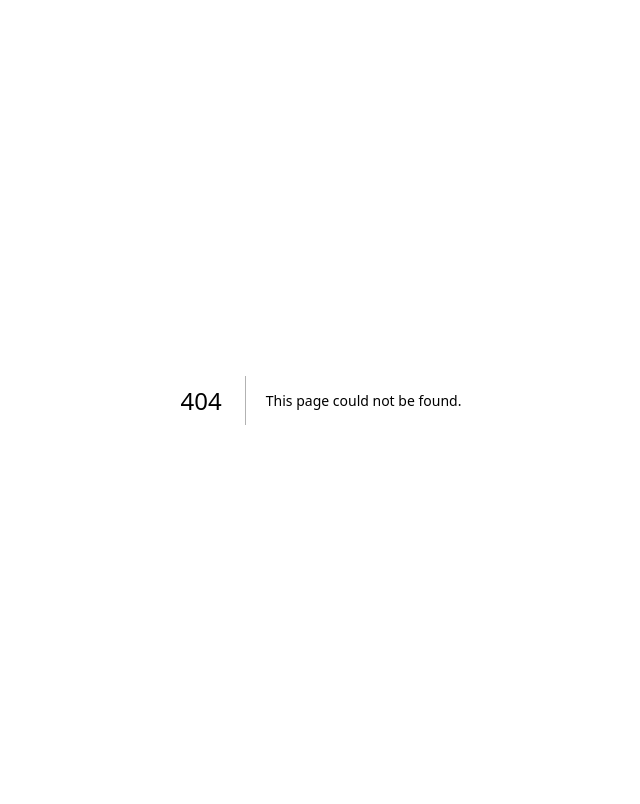
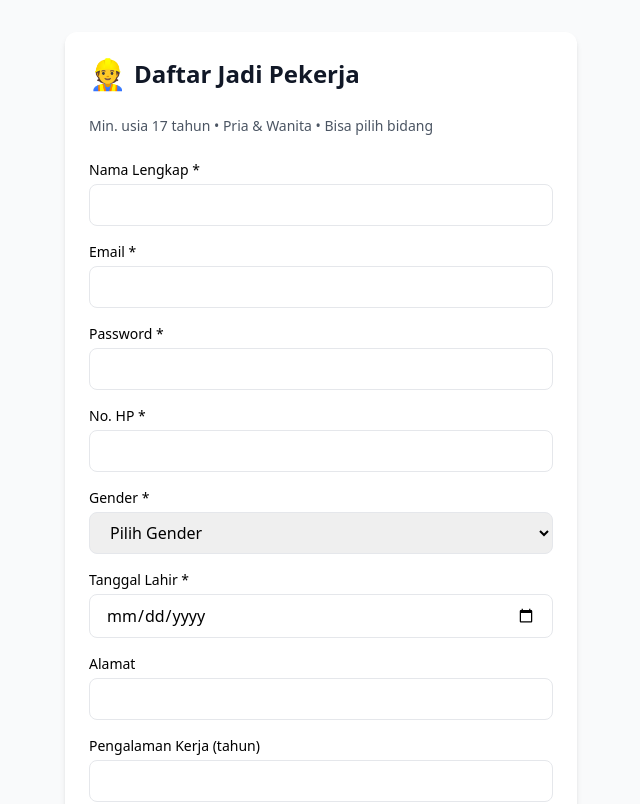
Before and after one commit to elnomic/gocraft, a Next.js app: page /become-worker in a window 1280 px wide. Before the commit this address had no page. Shown: the top 804 px of the page, without its empty margins (319-959 px from the left). Built offline with nearby package versions, Linux system fonts and the light colour scheme.

Commit message:
Implement BecomeWorker registration form

```diff
--- /dev/null
+++ b/app/become-worker/page.tsx
@@ -0,0 +1,245 @@
+'use client'
+
+import { useState } from 'react'
+import { createClient } from '@/lib/supabase/client'
+
+export default function BecomeWorker() {
+  const [form, setForm] = useState({
+    full_name: '',
+    email: '',
+    password: '',
+    phone: '',
+    gender: '',
+    birth_date: '',
+    address: '',
+    job_id: '',
+    experience_years: ''
+  })
+
+  const [loading, setLoading] = useState(false)
+  const [message, setMessage] = useState('')
+
+  const handleSubmit = async (e: React.FormEvent) => {
+    e.preventDefault()
+    setLoading(true)
+    setMessage('')
+
+    try {
+      const supabase = createClient()
+
+      // Hitung umur dari birth_date
+      const birthDate = new Date(form.birth_date)
+      const today = new Date()
+      let age = today.getFullYear() - birthDate.getFullYear()
+      const monthDiff = today.getMonth() - birthDate.getMonth()
+      if (monthDiff < 0 || (monthDiff === 0 && today.getDate() < birthDate.getDate())) {
+        age--
+      }
+
+      // Validasi umur minimal 17 tahun
+      if (age < 17) {
+        setMessage('❌ Usia minimal 17 tahun')
+        setLoading(false)
+        return
+      }
+
+      // 1. Register ke Supabase Auth
+      const { data: authData, error: authError } = await supabase.auth.signUp({
+        email: form.email,
+        password: form.password,
+        options: {
+          data: {
+            full_name: form.full_name,
+            phone: form.phone,
+            gender: form.gender,
+            birth_date: form.birth_date,
+            address: form.address
+          }
+        }
+      })
+
+      if (authError) throw authError
+
+      if (!authData.user) {
+        throw new Error('Gagal membuat akun')
+      }
+
+      const userId = authData.user.id
+
+      // 2. Insert ke tabel profiles
+      const { error: profileError } = await supabase
+        .from('profiles')
+        .insert([{
+          id: userId,
+          full_name: form.full_name,
+          phone: form.phone,
+          gender: form.gender,
+          birth_date: form.birth_date,
+          address: form.address,
+          is_worker: true
+        }])
+
+      if (profileError) throw profileError
+
+      // 3. Insert ke tabel workers
+      const { error: workerError } = await supabase
+        .from('workers')
+        .insert([{
+          user_id: userId,
+          job_id: form.job_id || null,
+          experience_years: parseInt(form.experience_years) || 0,
+          is_available: true
+        }])
+
+      if (workerError) throw workerError
+
+      setMessage('✅ Registrasi berhasil! Silakan cek email untuk verifikasi.')
+      setForm({
+        full_name: '',
+        email: '',
+        password: '',
+        phone: '',
+        gender: '',
+        birth_date: '',
+        address: '',
+        job_id: '',
+        experience_years: ''
+      })
+
+    } catch (error: any) {
+      setMessage(`❌ Error: ${error.message}`)
+    } finally {
+      setLoading(false)
+    }
+  }
+
+  return (
+    <div className="min-h-screen bg-gray-50 py-8 px-4">
+      <div className="max-w-lg mx-auto bg-white rounded-xl shadow-md p-6">
+        <div className="flex items-center gap-2 mb-6">
+          <span className="text-3xl">👷</span>
+          <h1 className="text-2xl font-bold text-gray-900">Daftar Jadi Pekerja</h1>
+        </div>
+
+        <p className="text-sm text-gray-600 mb-6">
+          Min. usia 17 tahun • Pria & Wanita • Bisa pilih bidang
+        </p>
+
+        {message && (
+          <div className={`p-4 rounded-lg mb-4 ${message.includes('✅') ? 'bg-green-50 text-green-700' : 'bg-red-50 text-red-700'}`}>
+            {message}
+          </div>
+        )}
+
+        <form onSubmit={handleSubmit} className="space-y-4">
+          <div>
+            <label className="block text-sm font-medium mb-1">Nama Lengkap *</label>
+            <input
+              type="text"
+              required
+              className="w-full px-4 py-2 border rounded-lg focus:ring-2 focus:ring-blue-500"
+              value={form.full_name}
+              onChange={(e) => setForm({...form, full_name: e.target.value})}
+            />
+          </div>
+
+          <div>
+            <label className="block text-sm font-medium mb-1">Email *</label>
+            <input
+              type="email"
+              required
+              className="w-full px-4 py-2 border rounded-lg focus:ring-2 focus:ring-blue-500"
+              value={form.email}
+              onChange={(e) => setForm({...form, email: e.target.value})}
+            />
+          </div>
+
+          <div>
+            <label className="block text-sm font-medium mb-1">Password *</label>
+            <input
+              type="password"
+              required
+              minLength={6}
+              className="w-full px-4 py-2 border rounded-lg focus:ring-2 focus:ring-blue-500"
+              value={form.password}
+              onChange={(e) => setForm({...form, password: e.target.value})}
+            />
+          </div>
+
+          <div>
+            <label className="block text-sm font-medium mb-1">No. HP *</label>
+            <input
+              type="tel"
+              required
+              className="w-full px-4 py-2 border rounded-lg focus:ring-2 focus:ring-blue-500"
+              value={form.phone}
+              onChange={(e) => setForm({...form, phone: e.target.value})}
+            />
+          </div>
+
+          <div>
+            <label className="block text-sm font-medium mb-1">Gender *</label>
+            <select
+              required
+              className="w-full px-4 py-2 border rounded-lg focus:ring-2 focus:ring-blue-500"
+              value={form.gender}
+              onChange={(e) => setForm({...form, gender: e.target.value})}
+            >
+              <option value="">Pilih Gender</option>
+              <option value="pria">Pria</option>
+              <option value="wanita">Wanita</option>
+            </select>
+          </div>
+
+          <div>
+            <label className="block text-sm font-medium mb-1">Tanggal Lahir *</label>
+            <input
+              type="date"
+              required
+              className="w-full px-4 py-2 border rounded-lg focus:ring-2 focus:ring-blue-500"
+              value={form.birth_date}
+              onChange={(e) => setForm({...form, birth_date: e.target.value})}
+            />
+          </div>
+
+          <div>
+            <label className="block text-sm font-medium mb-1">Alamat</label>
+            <input
+              type="text"
+              className="w-full px-4 py-2 border rounded-lg focus:ring-2 focus:ring-blue-500"
+              value={form.address}
+              onChange={(e) => setForm({...form, address: e.target.value})}
+            />
+          </div>
+
+          <div>
+            <label className="block text-sm font-medium mb-1">Pengalaman Kerja (tahun)</label>
+            <input
+              type="number"
+              min="0"
+              className="w-full px-4 py-2 border rounded-lg focus:ring-2 focus:ring-blue-500"
+              value={form.experience_years}
+              onChange={(e) => setForm({...form, experience_years: e.target.value})}
+            />
+          </div>
+
+          <button
+            type="submit"
+            disabled={loading}
+            className="w-full bg-blue-600 text-white py-3 rounded-lg font-semibold hover:bg-blue-700 disabled:opacity-50"
+          >
+            {loading ? 'Mendaftar...' : 'Daftar Jadi Pekerja'}
+          </button>
+        </form>
+
+        <p className="text-center text-sm text-gray-600 mt-4">
+          Sudah punya akun? <a href="/auth/login" className="text-blue-600 hover:underline">Login</a>
+        </p>
+
+        <p className="text-center text-sm text-gray-600 mt-2">
+          <a href="/" className="text-blue-600 hover:underline">← Kembali ke Beranda</a>
+        </p>
+      </div>
+    </div>
+  )
+            }
```
